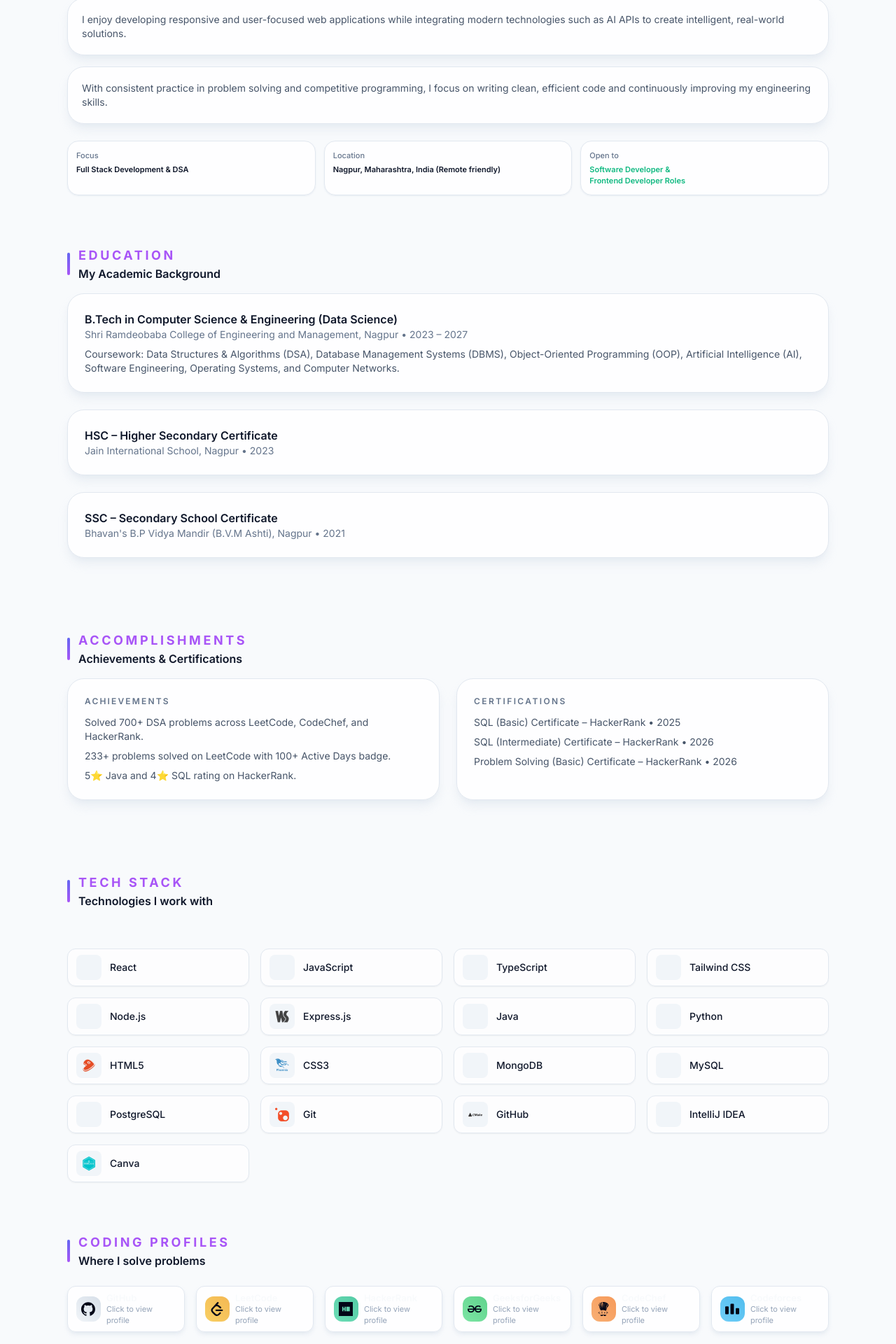
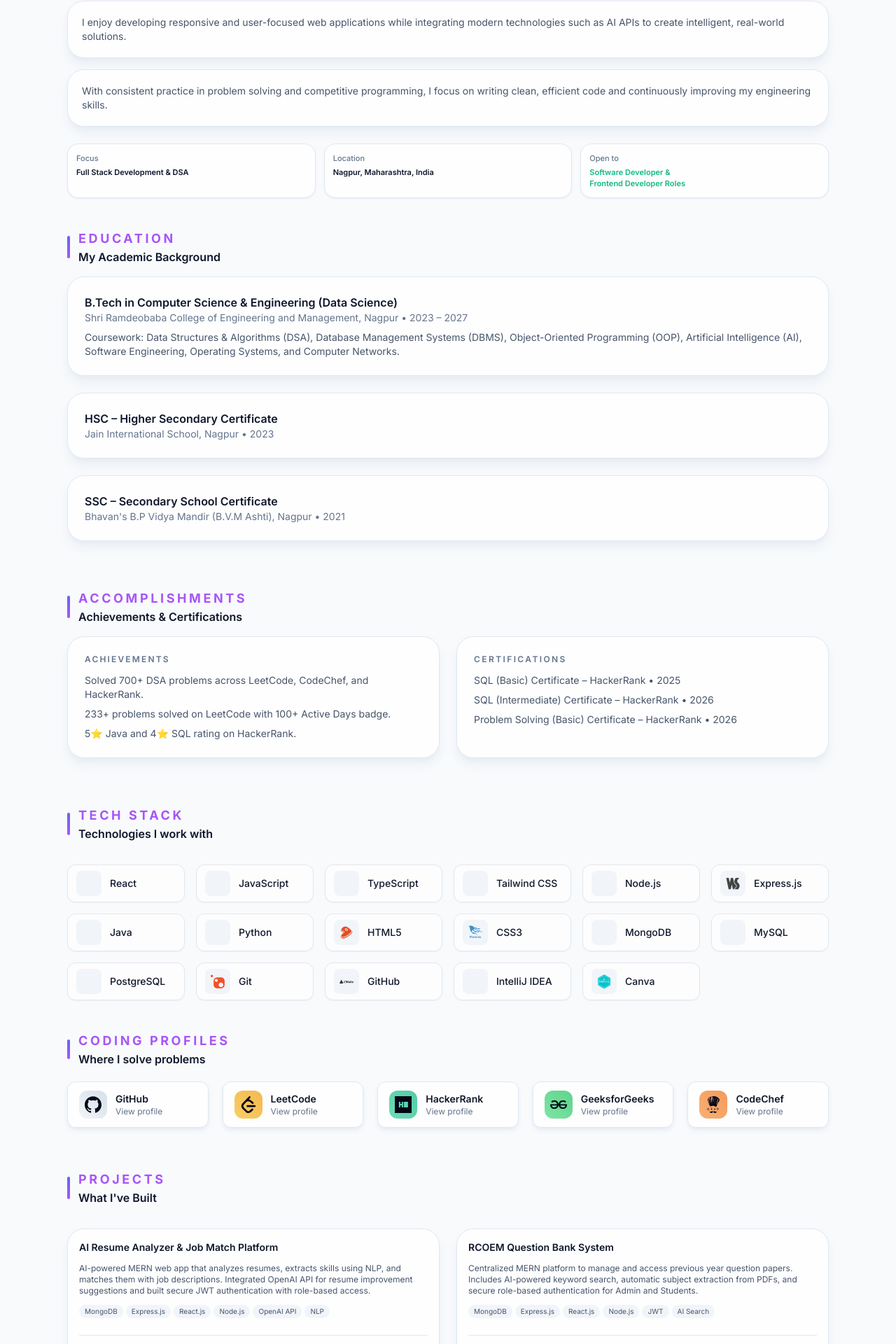
Before and after one commit to Anyaporwal/Portfolio, a React (Vite) app: page / in a window 1280 px wide. Shown: the part 873-2793 px from the top of the page at 70% size. Built offline with nearby package versions, Linux system fonts and the light colour scheme.

Commit message:
Remove Extra Spacing

```diff
--- a/src/App.jsx
+++ b/src/App.jsx
@@ -65,7 +65,7 @@
       <div className="md:cursor-none">
         <Navbar theme={theme} onToggleTheme={toggleTheme} />
 
-        <main className="space-y-2 pt-2">
+        <main className="space-y-1 pt-2">
           <Hero />
           <About />
           <Education />
--- a/src/components/About.jsx
+++ b/src/components/About.jsx
@@ -7,7 +7,7 @@
     <section
       id="about"
       ref={ref}
-      className="relative mx-auto max-w-6xl px-4 pb-4 sm:px-6 lg:px-8"
+      className="scroll-mt-20 relative mx-auto max-w-6xl px-4 py-2 sm:px-6 lg:px-8"
     >
       <div className={`reveal ${isVisible ? 'reveal-visible' : ''}`}>
         {/* Heading */}
@@ -66,7 +66,7 @@
               Location
             </p>
             <p className="mt-1 font-semibold text-slate-900 dark:text-slate-100">
-              Nagpur, Maharashtra, India (Remote friendly)
+              Nagpur, Maharashtra, India
             </p>
           </div>
 
--- a/src/components/Accomplishments.jsx
+++ b/src/components/Accomplishments.jsx
@@ -7,7 +7,7 @@
     <section
       id="accomplishments"
       ref={ref}
-      className="relative mx-auto max-w-6xl px-4 py-12 sm:px-6 lg:px-8"
+      className="scroll-mt-20 relative mx-auto max-w-6xl px-4 py-8 sm:px-6 lg:px-8"
     >
       <div className={`reveal ${isVisible ? 'reveal-visible' : ''}`}>
         {/* Heading */}
--- a/src/components/CodingProfiles.jsx
+++ b/src/components/CodingProfiles.jsx
@@ -2,7 +2,6 @@
   SiGithub,
   SiLeetcode,
   SiHackerrank,
-  SiCodeforces,
   SiCodechef,
   SiGeeksforgeeks
 } from 'react-icons/si';
@@ -39,12 +38,6 @@
     href: 'https://www.codechef.com/users/anyaporwal18',
     icon: SiCodechef,
     color: 'from-orange-400 to-orange-500'
-  },
-  {
-    name: 'Codeforces',
-    href: 'https://codeforces.com/profile/Anyaporwal',
-    icon: SiCodeforces,
-    color: 'from-sky-400 to-sky-500'
   }
 ];
 
@@ -55,24 +48,25 @@
     <section
       id="profiles"
       ref={ref}
-      className="relative mx-auto max-w-6xl px-4 pt-4 pb-20 sm:px-6 lg:px-8"
+      className="scroll-mt-20 relative mx-auto max-w-6xl px-4 py-2 sm:px-6 lg:px-8"
     >
       <div className={`reveal ${isVisible ? 'reveal-visible' : ''}`}>
-        <div className="mb-6 flex items-center justify-between gap-4">
-          <div className="flex items-center gap-3">
-            <div className="h-8 w-1 rounded-full bg-gradient-to-b from-accent to-accent-soft" />
+
+        {/* Heading */}
+        <div className="mb-5 flex items-center gap-3">
+          <div className="h-7 w-1 rounded-full bg-gradient-to-b from-accent to-accent-soft" />
           <div>
 <p className="text-lg font-bold uppercase tracking-[0.2em] text-accent-soft">
-                Coding profiles
+              Coding Profiles
             </p>
 <h2 className="text-base font-semibold text-slate-900 dark:text-slate-50 sm:text-base">
               Where I solve problems
             </h2>
           </div>
         </div>
-        </div>
 
-        <div className="grid grid-cols-2 sm:grid-cols-3 md:grid-cols-4 lg:grid-cols-6 gap-4">
+        {/* Profiles Grid */}
+        <div className="grid gap-5 sm:grid-cols-2 md:grid-cols-3 lg:grid-cols-5">
           {profiles.map((profile) => {
             const Icon = profile.icon;
 
@@ -82,27 +76,32 @@
                 href={profile.href}
                 target="_blank"
                 rel="noreferrer"
-                className="tilt-card group flex items-center gap-2 rounded-xl border border-slate-200 bg-white/90 px-3 py-2 text-xs text-slate-700 shadow-md shadow-slate-200/80 transition hover:border-accent hover:shadow-glow-accent dark:border-slate-800 dark:bg-slate-950/70 dark:text-slate-200 dark:shadow-slate-950/70"
+                className="tilt-card group flex items-center gap-3 rounded-xl border border-slate-200 bg-white/90 px-4 py-3 text-sm text-slate-700 shadow-md shadow-slate-200/80 transition-all duration-200 hover:scale-[1.04] hover:border-accent hover:shadow-glow-accent dark:border-slate-800 dark:bg-slate-950/70 dark:text-slate-200 dark:shadow-slate-950/70"
               >
-                <div className="icon-pop relative flex h-9 w-9 items-center justify-center overflow-hidden rounded-xl bg-slate-100 dark:bg-slate-900/80">
+
+                {/* Icon */}
+                <div className="relative flex h-10 w-10 items-center justify-center overflow-hidden rounded-xl bg-slate-100 dark:bg-slate-900/80">
                   <div
                     className={`absolute inset-0 bg-gradient-to-tr ${profile.color} opacity-70 transition group-hover:opacity-100`}
                   />
-                  <Icon className="relative h-5 w-5 text-slate-950" />
+                  <Icon className="relative h-6 w-6 text-slate-950" />
                 </div>
 
+                {/* Text */}
                 <div>
-                  <p className="text-[13px] font-semibold text-slate-50">
+                  <p className="text-sm font-semibold text-slate-900 dark:text-slate-50">
                     {profile.name}
                   </p>
-                  <p className="text-[11px] text-slate-400 group-hover:text-slate-300">
-                    Click to view profile
+                  <p className="text-xs text-slate-500 group-hover:text-slate-300">
+                    View profile
                   </p>
                 </div>
+
               </a>
             );
           })}
         </div>
+
       </div>
     </section>
   );
--- a/src/components/Contact.jsx
+++ b/src/components/Contact.jsx
@@ -8,7 +8,7 @@
     <section
       id="contact"
       ref={ref}
-      className="relative mx-auto max-w-6xl px-4 pb-24 pt-20 sm:px-6 lg:px-8"
+      className="scroll-mt-20  relative mx-auto max-w-6xl px-4 pb-10 sm:px-6 lg:px-8"
     >
       <div className={`reveal ${isVisible ? 'reveal-visible' : ''}`}>
         <div className="mb-8 flex items-center gap-3">
--- a/src/components/Education.jsx
+++ b/src/components/Education.jsx
@@ -7,7 +7,7 @@
     <section
       id="education"
       ref={ref}
-      className="relative mx-auto max-w-6xl px-4 py-12 sm:px-6 lg:px-8"
+      className="scroll-mt-20 relative mx-auto max-w-6xl px-4 py-8 sm:px-6 lg:px-8"
     >
       <div className={`reveal ${isVisible ? 'reveal-visible' : ''}`}>
         {/* Heading */}
--- a/src/components/Hero.jsx
+++ b/src/components/Hero.jsx
@@ -21,7 +21,7 @@
     <section
       id="hero"
       ref={ref}
-      className="relative flex min-h-[85vh] items-center justify-center px-6 pt-16 pb-2"
+      className="relative flex min-h-[85vh] items-center justify-center px-6 pt-16"
     >
       <div className="mx-auto flex w-full max-w-6xl flex-col items-center gap-12 lg:flex-row">
 
--- a/src/components/Projects.jsx
+++ b/src/components/Projects.jsx
@@ -29,7 +29,7 @@
     <section
       id="projects"
       ref={ref}
-      className="relative mx-auto max-w-6xl px-4 py-12 sm:px-6 lg:px-8"
+      className="scroll-mt-20 relative mx-auto max-w-6xl px-4 py-12 sm:px-6 lg:px-8"
     >
       <div className={`reveal ${isVisible ? "reveal-visible" : ""}`}>
         <div className="mb-8 flex items-center justify-between gap-4">
--- a/src/components/TechStack.jsx
+++ b/src/components/TechStack.jsx
@@ -27,13 +27,13 @@
     <section
       id="tech"
       ref={ref}
-      className="relative mx-auto max-w-6xl px-4 py-12 sm:px-6 lg:px-8"
+      className="relative mx-auto max-w-6xl py-8 sm:px-6 lg:px-8"
     >
       <div className={`reveal ${isVisible ? "reveal-visible" : ""}`}>
 
         {/* Heading */}
         <div className="mb-8 flex items-center justify-between gap-4">
-       <div className="mb-6 flex items-center gap-3">
+       <div className="flex items-center gap-3">
           <div className="h-8 w-1 rounded-full bg-gradient-to-b from-accent to-accent-soft" />
           <div>
 <p className="text-lg font-bold uppercase tracking-[0.2em] text-accent-soft">
@@ -48,7 +48,7 @@
         </div>
 
         {/* Skills Grid */}
-        <div className="grid gap-4 sm:grid-cols-2 md:grid-cols-3 lg:grid-cols-4">
+        <div className="grid gap-4 sm:grid-cols-2 md:grid-cols-3 lg:grid-cols-6">
 
           {skills.map((skill) => (
             <div
```
Lines whose indentation alone changed are shown as unchanged.
